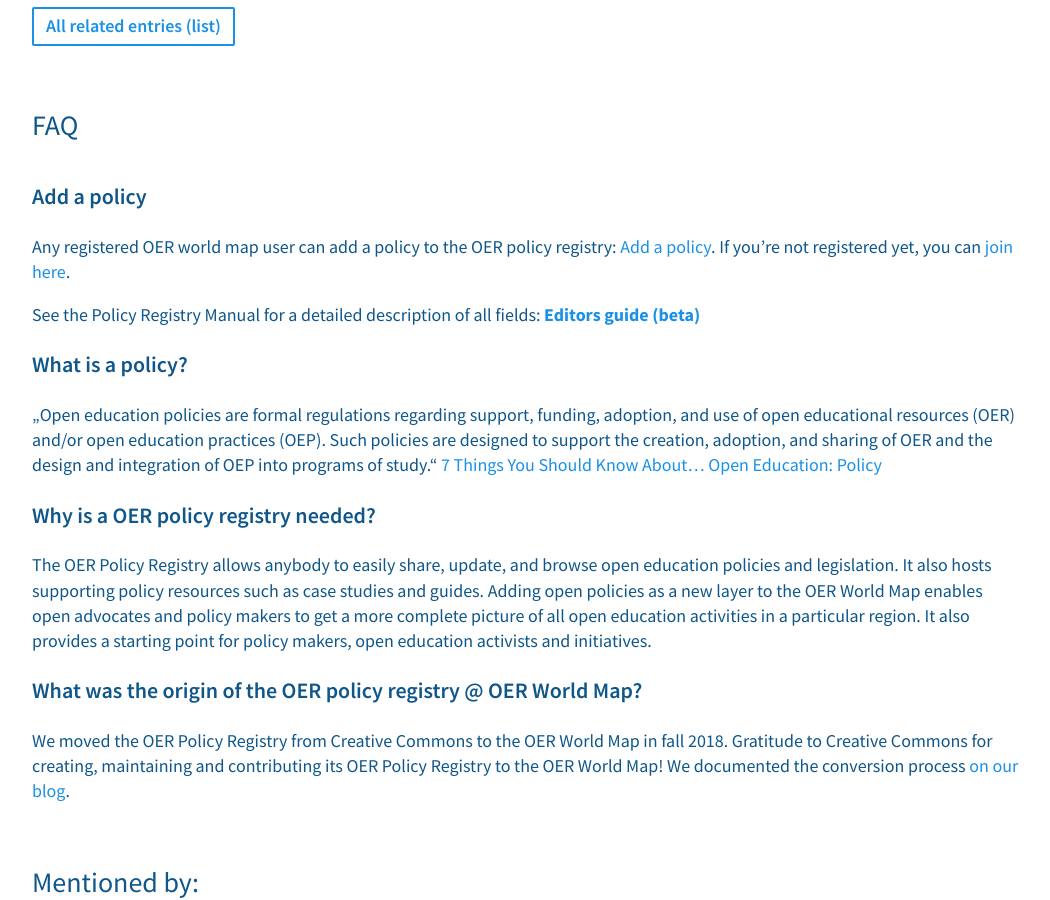
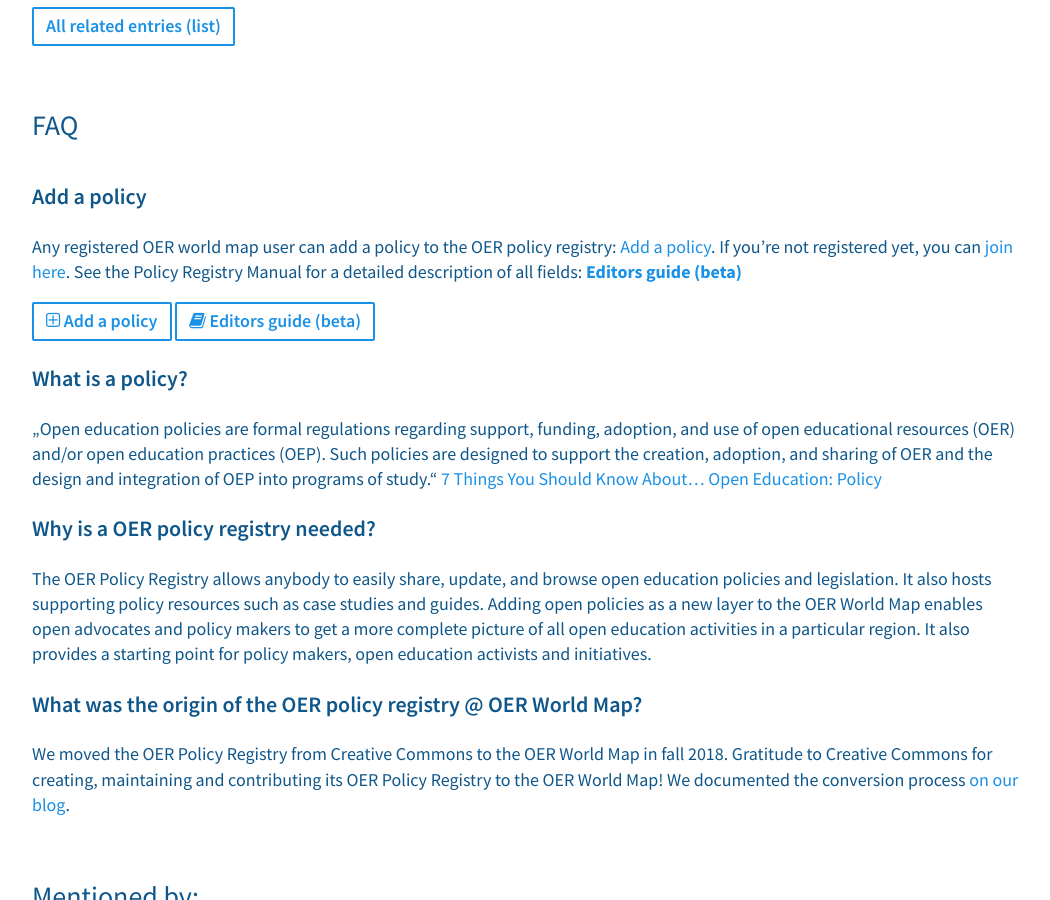
Before and after one commit to hbz/oerworldmap-ui, a Jekyll site: the page built from docs/oerpolicies.md, in a window 1280 px wide and 900 px high, scrolled down 1518 px. Shown: the whole window, without its empty margins (114-1164 px from the left). Built offline with Jekyll 4.4.1, drawn with Linux system fonts in a browser that asks for light colours; nearby versions of some CDN libraries; comment, search, counter and statistics services are not loaded; a style sheet for code colours, icons or effects is not loaded.

Commit message:
Update oerpolicies.md

```diff
--- a/docs/oerpolicies.md
+++ b/docs/oerpolicies.md
@@ -35,9 +35,9 @@
 ## FAQ
 ### Add a policy
 
-Any registered OER world map user can add a policy to the OER policy registry: <a href="/resource/?add=Policy" target="_blank">Add a policy</a>. If you're not registered yet, you can <a href="https://oerworldmap.org/user/register" target="_blank">join here</a>.
+Any registered OER world map user can add a policy to the OER policy registry: <a href="/resource/?add=Policy" target="_blank">Add a policy</a>. If you're not registered yet, you can <a href="https://oerworldmap.org/user/register" target="_blank">join here</a>. See the Policy Registry Manual for a detailed description of all fields: <b><a href="https://kurzelinks.de/yuge" target="_blank">Editors guide (beta)</a></b>
 
-See the Policy Registry Manual for a detailed description of all fields: <b><a href="https://kurzelinks.de/yuge" target="_blank">Editors guide (beta)</a></b>
+<a href="/resource/?add=Policy" class="btn" target="_blank"><i class="fa fa-plus-square-o" aria-hidden="true"></i> Add a policy</a> <a href="https://kurzelinks.de/yuge" target="_blank" class="btn"><i class="fa fa-book" aria-hidden="true"></i> Editors guide (beta)</a>
 
 ### What is a policy?
 „Open education policies are formal regulations regarding support, funding, adoption, and use of open educational resources (OER) and/or open education practices (OEP). Such policies are designed to support the creation, adoption, and sharing of OER and the design and integration of OEP into programs of study.“ [7 Things You Should Know About... Open Education: Policy](https://library.educause.edu/resources/2018/8/7-things-you-should-know-about-open-education-policies)
```
